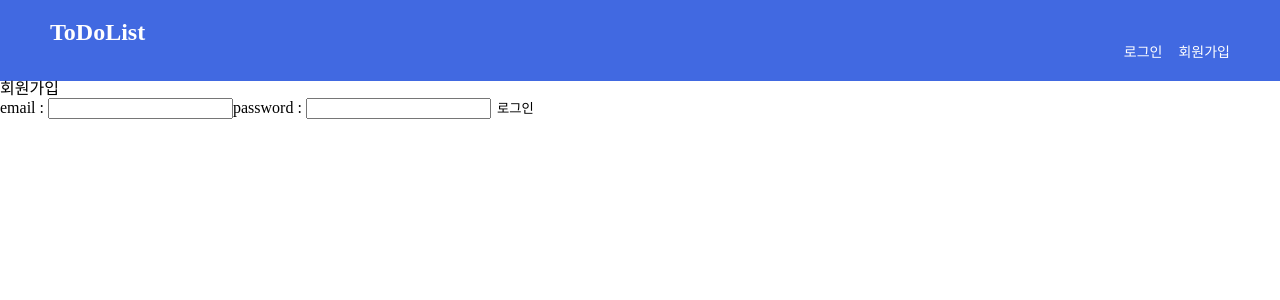
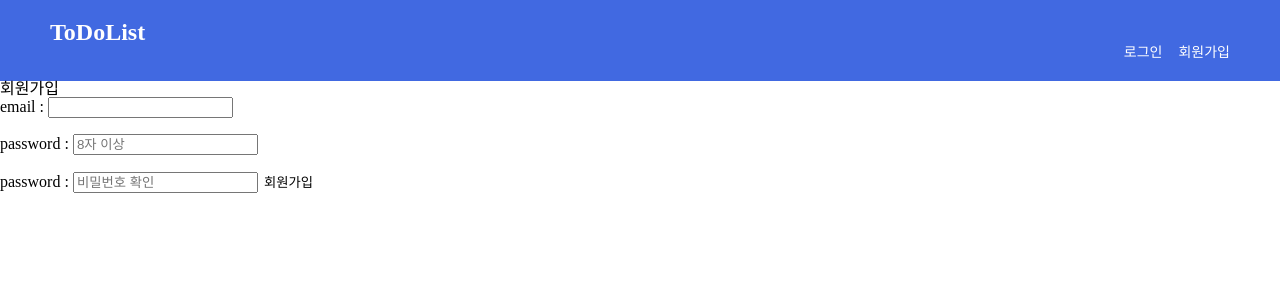
Before and after one commit to munseunggyu/todo_app, a React (Create React App) app: page /signup in a window 1280 px wide. Shown: the top 300 px of the page. Built offline with nearby package versions, Linux system fonts and the light colour scheme.

Commit message:
feat: 회원가입 기능 v1

```diff
--- a/package.json
+++ b/package.json
@@ -14,6 +14,7 @@
     "axios": "^1.2.2",
     "react": "^18.2.0",
     "react-dom": "^18.2.0",
+    "react-hook-form": "^7.41.5",
     "react-router-dom": "^6.6.2",
     "react-scripts": "5.0.1",
     "styled-components": "^5.3.6",
--- a/src/common/Nav/index.tsx
+++ b/src/common/Nav/index.tsx
@@ -12,7 +12,7 @@ const NavContainer = styled.nav`
     line-height: 16px;
   }
 
-  h1 {
+  h1 a {
     color: white;
     font-size: 24px;
     font-weight: 700;
@@ -30,7 +30,9 @@ const NavContainer = styled.nav`
 export default function Nav() {
   return (
     <NavContainer>
-      <h1>ToDoList</h1>
+      <h1>
+        <Link to="/">ToDoList</Link>
+      </h1>
       <ul>
         <li>
           <Link to="/login">로그인</Link>
--- a/src/pages/signup/index.tsx
+++ b/src/pages/signup/index.tsx
@@ -1,21 +1,89 @@
+import axios from "axios";
 import React from "react";
+import { useForm } from "react-hook-form";
+import { useNavigate } from "react-router-dom";
 import Nav from "../../common/Nav";
 
+interface ISignUpForm {
+  email: string;
+  password: string;
+  password_confirm: string;
+}
+
 export default function SignUp() {
+  const navigate = useNavigate();
+  const {
+    register,
+    handleSubmit,
+    watch,
+    formState: { errors },
+  } = useForm<ISignUpForm>();
+  const handleSignUp = async (data: any) => {
+    await axios
+      .post(`http://localhost:8080/users/create`, {
+        email: data.email,
+        password: data.password,
+      })
+      .then((res) => {
+        localStorage.setItem("Access Token", res.data.token);
+        alert("회원가입이 완료되었습니다.");
+        navigate("/");
+      })
+      .catch((error) => console.log(error));
+  };
   return (
     <>
       <Nav />
-      <form>
+      <form onSubmit={handleSubmit(handleSignUp)}>
         <fieldset>
           <legend>회원가입</legend>
 
           <label htmlFor="myEmail">email : </label>
-          <input type="email" id="myEmail" required />
+          <input
+            type="email"
+            id="myEmail"
+            {...register("email", { required: true, pattern: /^\S+@\S+$/i })}
+          />
+
+          {errors.email?.type === "required" && <p>이메일을 입력해 주세요!</p>}
+          {errors.email?.type === "validate" && (
+            <p>이메일 형시에 맞게 작성해주세요!</p>
+          )}
+          <br />
+          <br />
 
           <label htmlFor="myPassWord">password : </label>
-          <input type="password" id="myPassWord" required />
+          <input
+            type="password"
+            id="myPassWord"
+            placeholder="8자 이상"
+            {...register("password", { required: true, minLength: 8 })}
+          />
+          {errors.password?.type === "required" && (
+            <p>비밀번호를 입력해 주세요!</p>
+          )}
+          {errors.password?.type === "minLength" && (
+            <p>최소 8자이상 입력해주세요!</p>
+          )}
+          <br />
+          <br />
 
-          <button type="submit">로그인</button>
+          <label htmlFor="myPassWord">password : </label>
+          <input
+            type="password"
+            id="myPassWord"
+            placeholder="비밀번호 확인"
+            {...register("password_confirm", {
+              required: true,
+              validate: (value) =>
+                value === watch("password") ? true : "비밀번호를 확인해주세요",
+            })}
+          />
+
+          <button type="submit">회원가입</button>
+          {errors.password_confirm && (
+            <p> {errors.password_confirm.message} </p>
+          )}
         </fieldset>
       </form>
     </>
```
Also changed, not shown: 1 other file (tests, documents, lock files or other folders).
